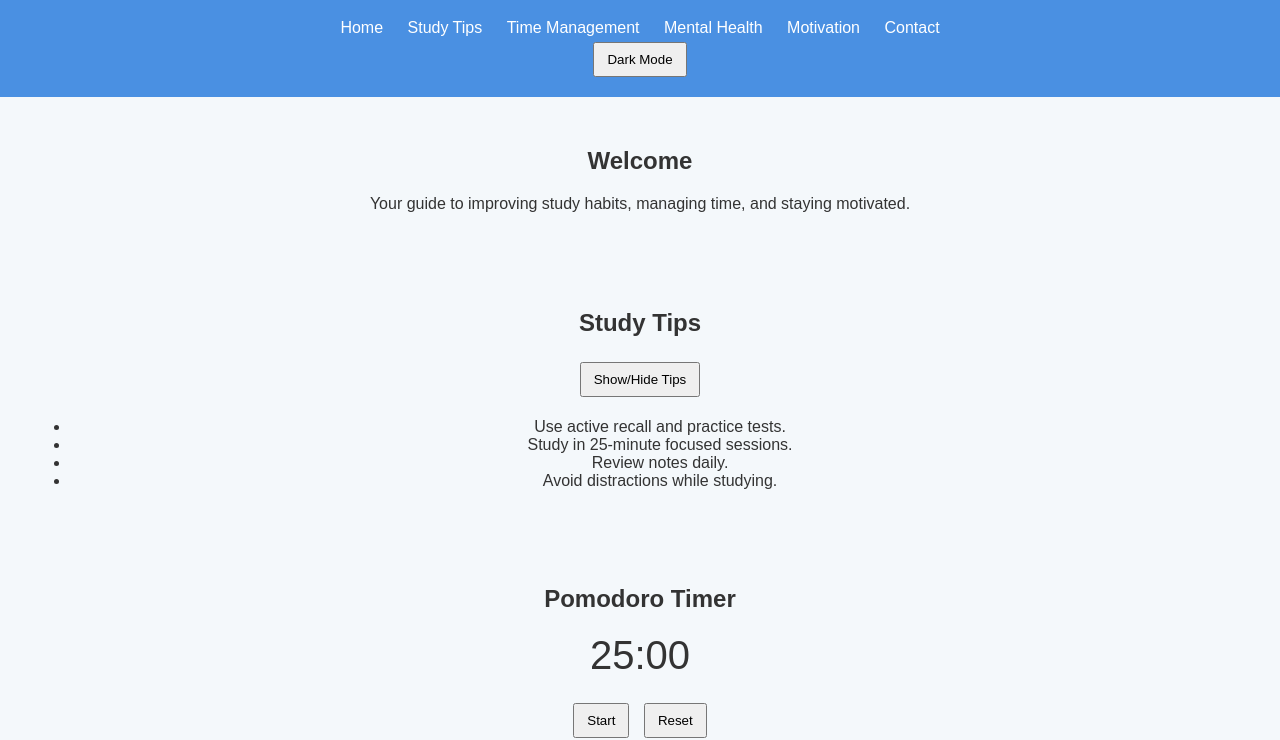
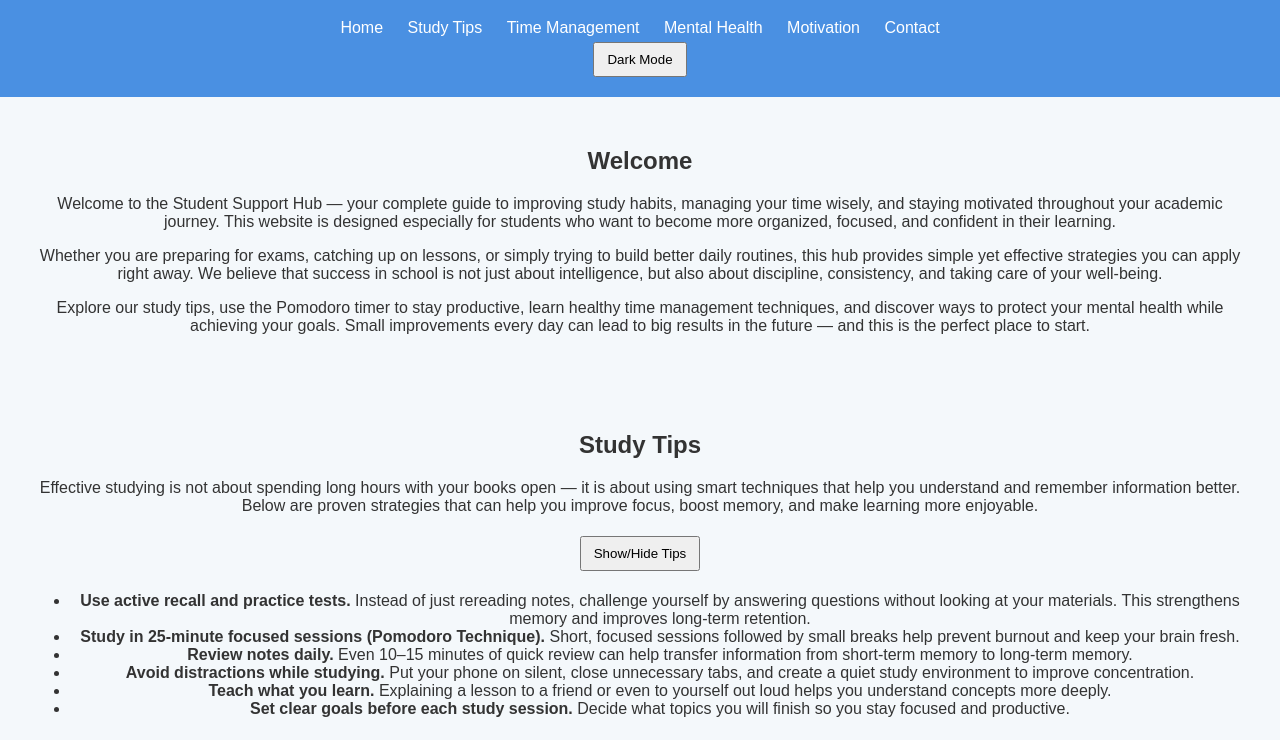
Before and after one commit to jamesabelmherrera-debug/StudentSupportHub, a plain HTML site: page index.html in a window 1280 px wide. Shown: the part 76-816 px from the top of the page. Drawn offline with Linux system fonts and the light colour scheme.

Commit message:
Add files via upload
Signed-off-by: student support hub <jamesabelmherrera@gmail.com>

```diff
--- a/index.html
+++ b/index.html
@@ -1,14 +1,11 @@
-<!DOCTYPE html>
-<html lang="en">
+<!DOCTYPE html><!DOCTYPE html><html lang="en">
 <head>
     <meta charset="UTF-8">
     <meta name="viewport" content="width=device-width, initial-scale=1.0">
     <title>Student Support Hub</title>
     <link rel="stylesheet" href="style.css">
 </head>
-<body>
-
-<header>
+<body><header>
     <h1>Student Support Hub</h1>
     <nav>
         <a href="#home">Home</a>
@@ -19,29 +16,28 @@
         <a href="#contact">Contact</a>
     </nav>
     <button onclick="toggleDarkMode()">Dark Mode</button>
-</header>
-
-<!-- Home Section -->
-<section id="home" class="section">
+</header><!-- Home Section --><section id="home" class="section">
     <h2>Welcome</h2>
-    <p>Your guide to improving study habits, managing time, and staying motivated.</p>
-</section>
-
-<!-- Study Tips Section -->
-<section id="study" class="section">
+    <p>Welcome to the Student Support Hub — your complete guide to improving study habits, managing your time wisely, and staying motivated throughout your academic journey. This website is designed especially for students who want to become more organized, focused, and confident in their learning.</p>
+    <p>Whether you are preparing for exams, catching up on lessons, or simply trying to build better daily routines, this hub provides simple yet effective strategies you can apply right away. We believe that success in school is not just about intelligence, but also about discipline, consistency, and taking care of your well-being.</p>
+    <p>Explore our study tips, use the Pomodoro timer to stay productive, learn healthy time management techniques, and discover ways to protect your mental health while achieving your goals. Small improvements every day can lead to big results in the future — and this is the perfect place to start.</p>
+</section><!-- Study Tips Section --><section id="study" class="section">
     <h2>Study Tips</h2>
+    <p>Effective studying is not about spending long hours with your books open — it is about using smart techniques that help you understand and remember information better. Below are proven strategies that can help you improve focus, boost memory, and make learning more enjoyable.</p>
     <button onclick="toggleTips()">Show/Hide Tips</button>
     <ul id="tips">
-        <li>Use active recall and practice tests.</li>
-        <li>Study in 25-minute focused sessions.</li>
-        <li>Review notes daily.</li>
-        <li>Avoid distractions while studying.</li>
+        <li><strong>Use active recall and practice tests.</strong> Instead of just rereading notes, challenge yourself by answering questions without looking at your materials. This strengthens memory and improves long-term retention.</li>
+        <li><strong>Study in 25-minute focused sessions (Pomodoro Technique).</strong> Short, focused sessions followed by small breaks help prevent burnout and keep your brain fresh.</li>
+        <li><strong>Review notes daily.</strong> Even 10–15 minutes of quick review can help transfer information from short-term memory to long-term memory.</li>
+        <li><strong>Avoid distractions while studying.</strong> Put your phone on silent, close unnecessary tabs, and create a quiet study environment to improve concentration.</li>
+        <li><strong>Teach what you learn.</strong> Explaining a lesson to a friend or even to yourself out loud helps you understand concepts more deeply.</li>
+        <li><strong>Set clear goals before each study session.</strong> Decide what topics you will finish so you stay focused and productive.</li>
     </ul>
 </section>
 
 <!-- Pomodoro Timer Section -->
 <section id="time" class="section">
-    <h2>Pomodoro Timer</h2>
+    <h2>Abel Timer</h2>
     <div id="timer">25:00</div>
     <button onclick="startTimer()">Start</button>
     <button onclick="resetTimer()">Reset</button>
```
